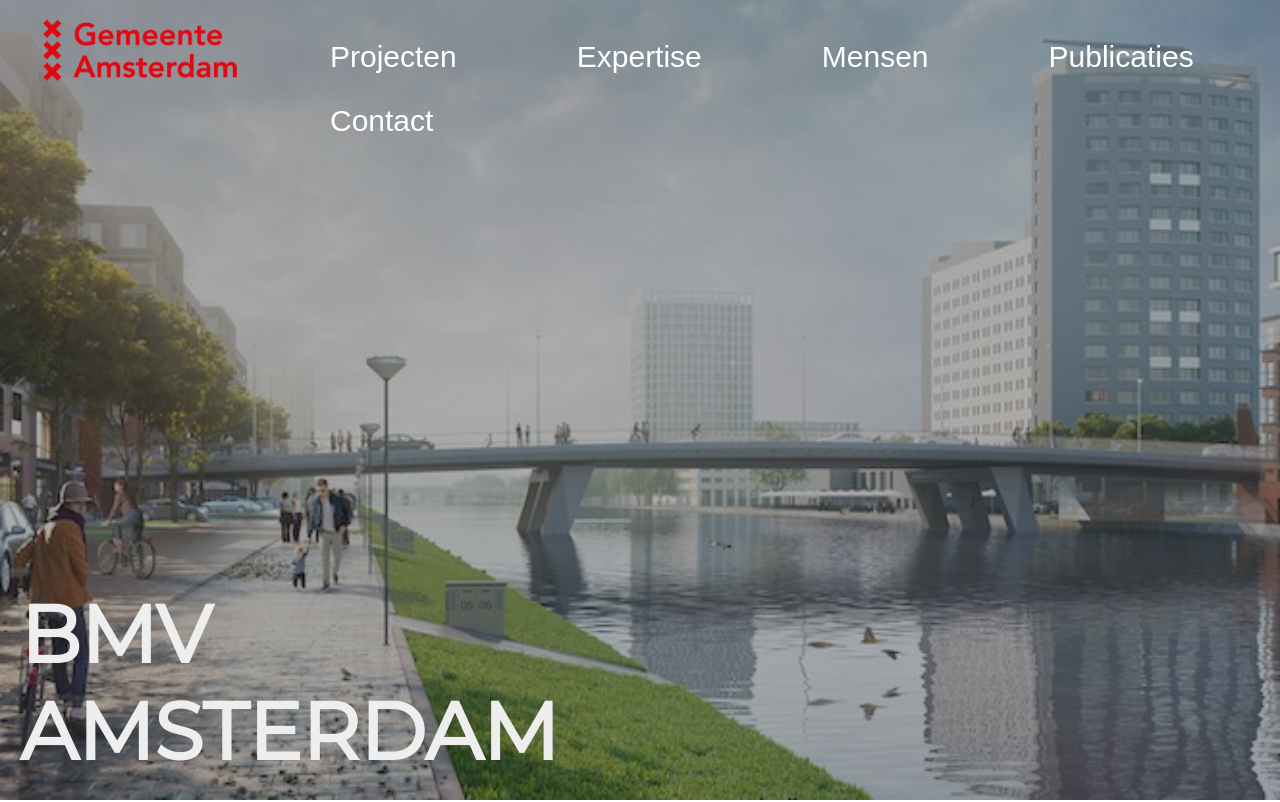
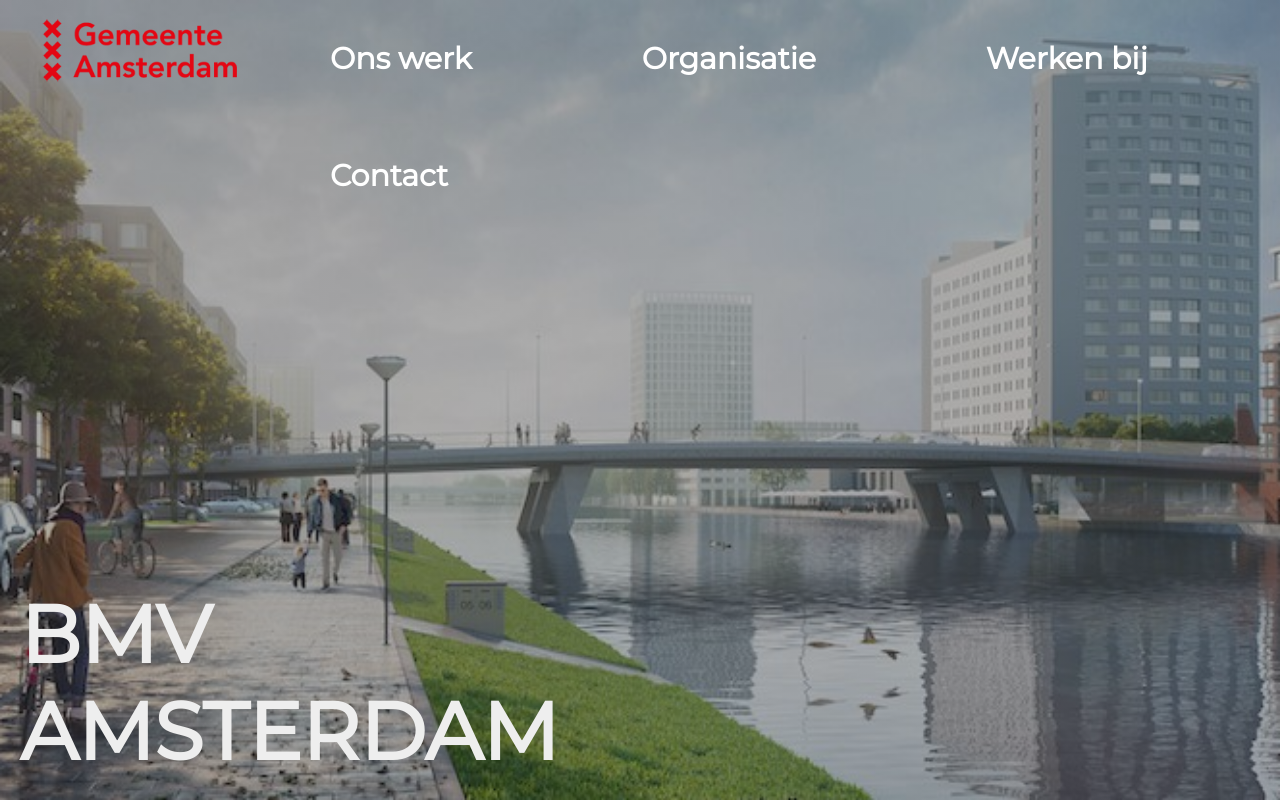
Before and after one commit to Uday-Singh1/amsterdam-bmv, a React (Create React App) app: page / in a window 1280 px wide. Shown: the top 802 px of the page. Built offline with nearby package versions, Linux system fonts and the light colour scheme.

Commit message:
fixed-a-tags

```diff
--- a/src/App.css
+++ b/src/App.css
@@ -7,6 +7,7 @@
 html {
   font-size: 62.5%;
   height: -webkit-fill-available;
+  scroll-behavior: smooth;
 }
 body {
   font-family: 'Montserrat', sans-serif;
--- a/src/components/Footer/Footer.js
+++ b/src/components/Footer/Footer.js
@@ -9,7 +9,7 @@ const Footer = (props) => {
           <li className="footer__item">
             <h6 className="footer__title">Mail</h6>
             <p className="footer__text">PMB is bereikbaar op werkdagen tussen 8.30 - 17.30 uur.</p>
-            <a href="#" className="footer__link">Contact </a>
+            <a target='_blank' rel="noreferrer" href="https://www.amsterdam.nl/pmb/contact/" className="footer__link">Contact</a>
           </li>
         </ul>
       </section>
@@ -19,8 +19,8 @@ const Footer = (props) => {
           <li className="footer__item">
             <h6 className="footer__title">Volg het ProjectManagement Bureau</h6>
             <p className="footer__text">PMB is bereikbaar op werkdagen tussen 8.30 - 17.30 uur.</p>
-            <a href="#" className="footer__link">X</a>
-            <a href="#" className="footer__link">Linkedin</a>
+            <a target='_blank' rel="noreferrer" href="https://twitter.com/PMB020" className="footer__link">X</a>
+            <a target='_blank' rel="noreferrer" href="http://www.linkedin.com/company/projectmanagement-bureau" className="footer__link">Linkedin</a>
           </li>
         </ul>
       </section>
@@ -29,9 +29,9 @@ const Footer = (props) => {
         <ul className="footer__list">
           <li className="footer__item">
             <h6 className="footer__title">Over deze site</h6>
-            <a href="#" className="footer__link">Colofon</a>
-            <a href="#" className="footer__link">Proclaimer en Copyright </a>
-            <a href="#" className="footer__link"> Sitemap  </a>
+            <a target='_blank' rel="noreferrer" href="https://amsterdam.nl/pmb/algemene-onderdelen/colofon/" className="footer__link">Colofon</a>
+            <a target='_blank' rel="noreferrer" href="https://www.amsterdam.nl/pmb/algemene-onderdelen/proclaimer-copyright/" className="footer__link">Proclaimer en Copyright </a>
+            <a target='_blank' rel="noreferrer" href="https://www.amsterdam.nl/pmb/algemene-onderdelen/sitemap/" className="footer__link"> Sitemap  </a>
           </li>
         </ul>
       </section>
@@ -41,7 +41,7 @@ const Footer = (props) => {
           <li className="footer__item">
             <h6 className="footer__title">Amsterdam.nl</h6>
             <p className="footer__text">Nieuws en publieksinformatie van de gemeente Amsterdam vindt u op amsterdam.nl</p>
-            <a href="#" className="footer__link">Naar Amsterdam.nl </a>
+            <a target='_blank' rel="noreferrer" href="https://www.amsterdam.nl/" className="footer__link">Naar Amsterdam.nl </a>
           </li>
         </ul>
       </section>
--- a/src/components/Main/Main.js
+++ b/src/components/Main/Main.js
@@ -10,17 +10,17 @@ const Main = (props) => {
   return (
     <main className="main">
       <>
-        <h3 className="Project__title">Projecten</h3>
+        <h3  className="Project__title">Projecten</h3>
         <ul className="Section__wrapper">
         <TextCard />
         <RightSectionFirst />
         </ul>
 
-        <h3 className="Main__titles">Ons Werk</h3>
+        <h3 id='projecten' className="Main__titles">Ons Werk</h3>
         <Werk />
-        <h3 className="Main__titles">Organisatie</h3>
+        <h3 id='organisatie' className="Main__titles">Organisatie</h3>
         <Organisatie />
-        <h3 className="Main__titles__work">Werken bij</h3>
+        <h3 id='werken'className="Main__titles__work">Werken bij</h3>
         <Kombij />
       </>
 
--- a/src/components/Navigation/Navigation.css
+++ b/src/components/Navigation/Navigation.css
@@ -13,7 +13,7 @@
 .navigation__buttons {
   display: flex;
   flex-wrap: wrap;
-  gap: 3rem;
+  gap: 8rem;
 }
 
 .navigation__button {
--- a/src/components/Navigation/Navigation.js
+++ b/src/components/Navigation/Navigation.js
@@ -14,11 +14,10 @@ const Navigation = () => {
         <img src={`${process.env.PUBLIC_URL}/img/amsterdam-logo.png`} alt="Amsterdam" />
       </div>
       <div className={`navigation__buttons ${menuOpen ? 'open' : ''}`}>
-        <button className="navigation__button">Projecten</button>
-        <button className="navigation__button">Expertise</button>
-        <button className="navigation__button">Mensen</button>
-        <button className="navigation__button">Publicaties</button>
-        <button className="navigation__button">Contact</button>
+        <a href="#projecten" className="navigation__button">Ons werk</a>
+        <a href="#organisatie" className="navigation__button">Organisatie</a>
+        <a href="#werken" className="navigation__button">Werken bij</a>
+        <a href="https://www.amsterdam.nl/pmb/contact/" target='_blank' rel="noreferrer" className="navigation__button">Contact</a>
       </div>
       <div className="hamburger" onClick={toggleMenu}>
         <div className="bar"></div>
--- a/src/components/Sections/OnsWerk/OnsWerk.js
+++ b/src/components/Sections/OnsWerk/OnsWerk.js
@@ -15,12 +15,6 @@ const Werk = (props) => {
 
   const handleNextImage = () => {
     setCurrentImageIndex((prevIndex) => (prevIndex + 1) % selectedProject.selectedimages.length);
-  };
-
-  const handlePrevImage = () => {
-    setCurrentImageIndex((prevIndex) =>
-      prevIndex === 0 ? selectedProject.selectedimages.length - 1 : prevIndex - 1
-    );
   };
 
   const startAutomaticChange = () => {
--- a/src/components/Sections/OnsWerk/onsWerk.css
+++ b/src/components/Sections/OnsWerk/onsWerk.css
@@ -17,6 +17,7 @@
 .image-with-text {
   position: relative;
   cursor: pointer;
+
 }
 
 .image-with-text img {
@@ -24,7 +25,16 @@
   max-width: 40rem;
   height: 22rem;
   border-radius: 2rem;
+
 }
+
+
+.image-with-text:hover p {
+  background-color: rgba(0, 0, 0, 90%); /* Adjust the background color on hover */
+}
+
+
+
 
 .image-with-text p {
   color: white;
@@ -38,7 +48,9 @@
   font-size: 1.7rem;
   bottom: 0.4rem;
   white-space: pre-line;
+  transition: 0.2s ease-in;
 }
+
 
 .werk-section {
   display: flex;
@@ -52,6 +64,8 @@
   flex-basis: 50%;
   box-sizing: border-box;
   margin-top: 3rem;
+
+
 
 
 }
@@ -94,6 +108,8 @@
 
 
 }
+
+
 
 /* Nieuwe stijlen voor de slider en knoppen */
 .werk-figure {
--- a/src/components/Sections/kom-bij/kom-bij.js
+++ b/src/components/Sections/kom-bij/kom-bij.js
@@ -23,7 +23,7 @@ class Kombij extends React.Component {
               </div>
             </article>
             <div className="button-wrapper">
-              <a href="https://www.amsterdam.nl/pmb/expertise/bmv/werken/" className="solliciteer__button">Solliciteer</a>
+              <a target='_blank' rel="noreferrer" href="https://www.amsterdam.nl/pmb/expertise/bmv/werken/" className="solliciteer__button">Solliciteer</a>
             </div>
           </section>
 
```
Lines whose indentation alone changed are shown as unchanged.
